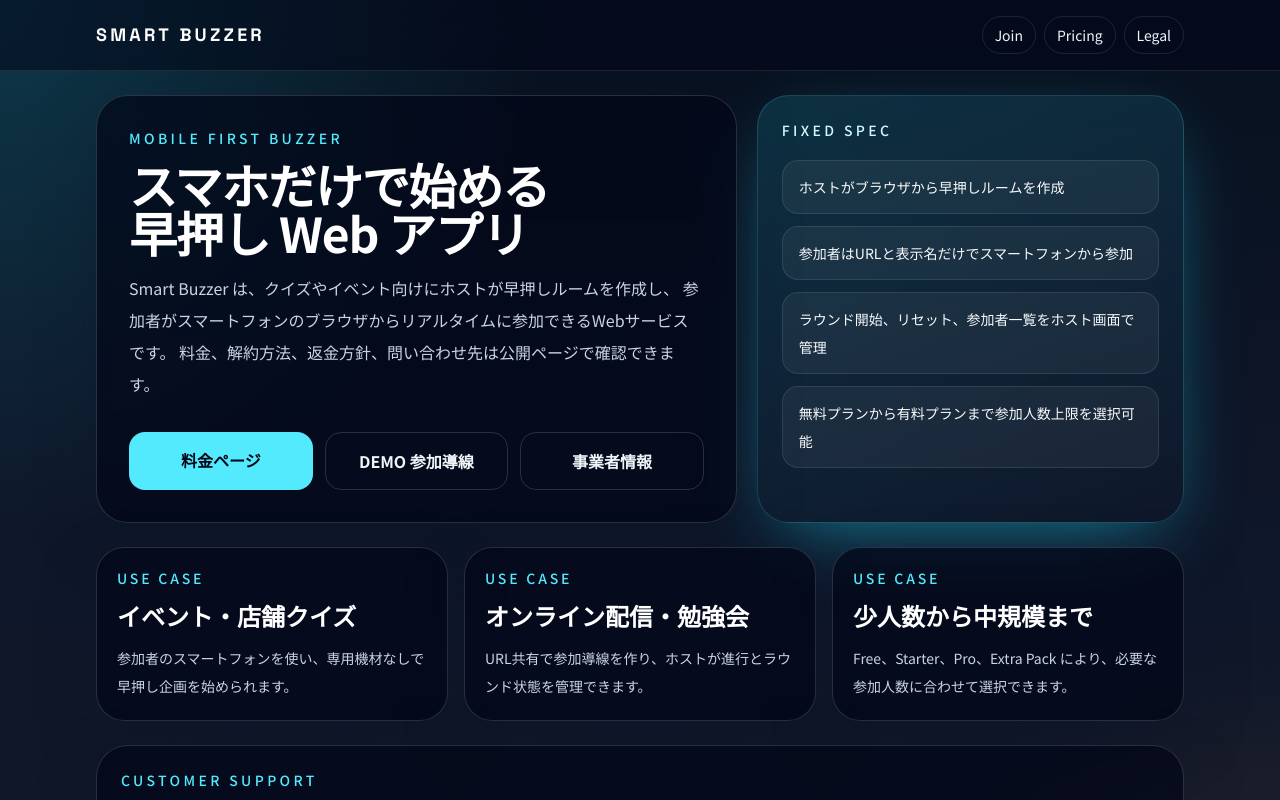
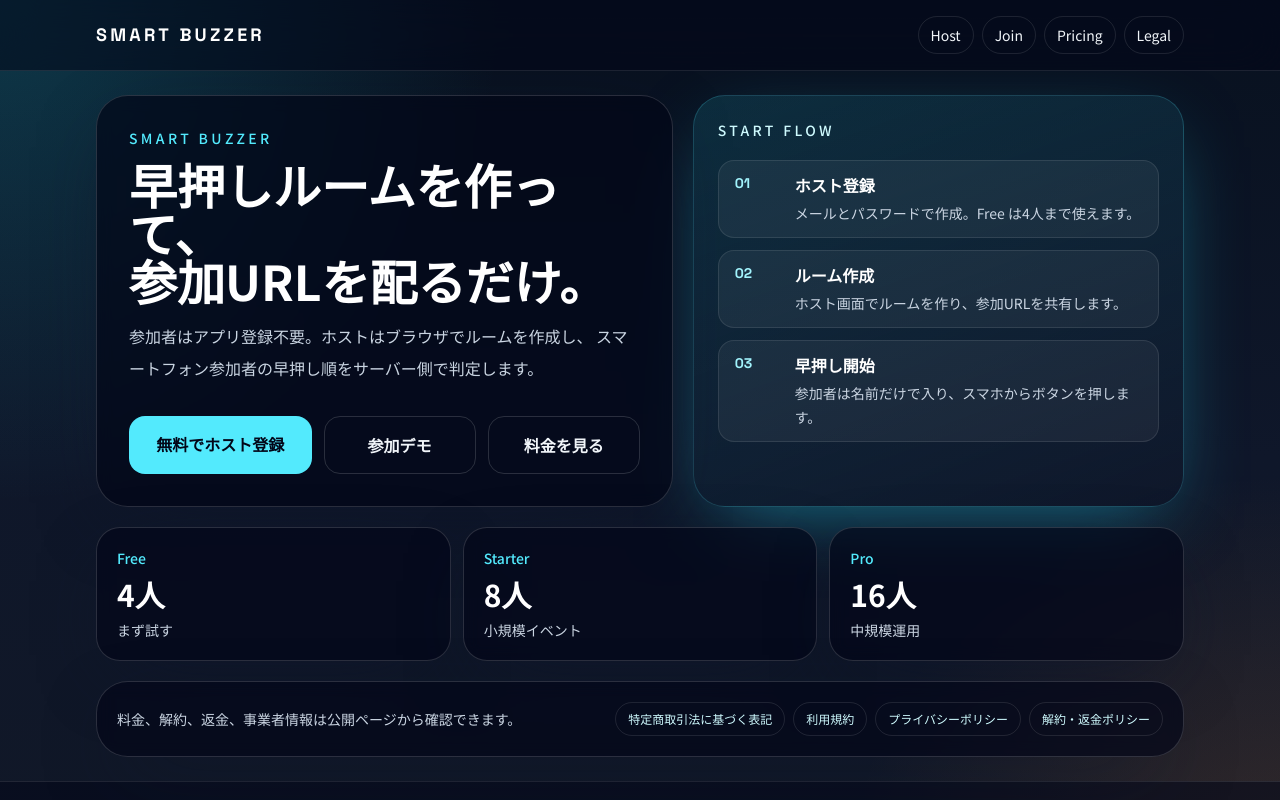
Before and after one commit to chop0522/smart-buzzer, a Next.js app: page / in a window 1280 px wide. Shown: the top 800 px of the page. Built offline with nearby package versions, Linux system fonts and the light colour scheme.

Commit message:
Improve host onboarding UI

```diff
--- a/app/layout.tsx
+++ b/app/layout.tsx
@@ -50,6 +50,7 @@
                 </Link>
                 <nav className="flex flex-wrap items-center gap-2 text-sm">
                   {[
+                    ["/host", "Host"],
                     ["/join/DEMO42", "Join"],
                     ["/pricing", "Pricing"],
                     ["/legal/tokushoho", "Legal"],
--- a/app/page.tsx
+++ b/app/page.tsx
@@ -1,115 +1,111 @@
 import Link from "next/link";
 import { LegalLinks } from "@/components/legal/legal-links";
-import { LEGAL_BUSINESS_INFO } from "@/lib/legal";
 
-const features = [
-  "ホストがブラウザから早押しルームを作成",
-  "参加者はURLと表示名だけでスマートフォンから参加",
-  "ラウンド開始、リセット、参加者一覧をホスト画面で管理",
-  "無料プランから有料プランまで参加人数上限を選択可能",
+const steps = [
+  {
+    label: "01",
+    title: "ホスト登録",
+    copy: "メールとパスワードで作成。Free は4人まで使えます。",
+  },
+  {
+    label: "02",
+    title: "ルーム作成",
+    copy: "ホスト画面でルームを作り、参加URLを共有します。",
+  },
+  {
+    label: "03",
+    title: "早押し開始",
+    copy: "参加者は名前だけで入り、スマホからボタンを押します。",
+  },
 ];
 
-const useCases = [
-  {
-    title: "イベント・店舗クイズ",
-    copy: "参加者のスマートフォンを使い、専用機材なしで早押し企画を始められます。",
-  },
-  {
-    title: "オンライン配信・勉強会",
-    copy: "URL共有で参加導線を作り、ホストが進行とラウンド状態を管理できます。",
-  },
-  {
-    title: "少人数から中規模まで",
-    copy: "Free、Starter、Pro、Extra Pack により、必要な参加人数に合わせて選択できます。",
-  },
+const planHighlights = [
+  ["Free", "4人", "まず試す"],
+  ["Starter", "8人", "小規模イベント"],
+  ["Pro", "16人", "中規模運用"],
 ];
 
 export default function Home() {
   return (
-    <div className="space-y-6">
-      <section className="grid gap-5 lg:grid-cols-[1.2fr_0.8fr]">
+    <div className="space-y-5">
+      <section className="grid gap-5 lg:grid-cols-[1.08fr_0.92fr]">
         <div className="rounded-[2rem] border border-white/15 bg-slate-950/70 p-6 shadow-[0_24px_80px_-28px_rgba(15,23,42,0.8)] backdrop-blur sm:p-8">
           <p className="text-sm font-medium uppercase tracking-[0.24em] text-cyan-300">
-            Mobile First Buzzer
+            Smart Buzzer
           </p>
-          <h1 className="mt-3 max-w-2xl text-4xl font-semibold tracking-tight text-white sm:text-5xl">
-            スマホだけで始める
-            <br />
-            早押し Web アプリ
+          <h1 className="mt-3 max-w-3xl text-4xl font-semibold text-white sm:text-5xl">
+            早押しルームを作って、
+            <br className="hidden sm:block" />
+            参加URLを配るだけ。
           </h1>
           <p className="mt-4 max-w-2xl text-base leading-8 text-slate-300">
-            Smart Buzzer は、クイズやイベント向けにホストが早押しルームを作成し、
-            参加者がスマートフォンのブラウザからリアルタイムに参加できるWebサービスです。
-            料金、解約方法、返金方針、問い合わせ先は公開ページで確認できます。
+            参加者はアプリ登録不要。ホストはブラウザでルームを作成し、
+            スマートフォン参加者の早押し順をサーバー側で判定します。
           </p>
 
-          <div className="mt-8 grid gap-3 sm:grid-cols-3">
+          <div className="mt-8 grid gap-3 sm:grid-cols-[1.2fr_1fr_1fr]">
             <Link
-              href="/pricing"
+              href="/host"
               className="rounded-2xl bg-cyan-300 px-4 py-4 text-center text-base font-semibold text-slate-950 transition hover:bg-cyan-200"
             >
-              料金ページ
+              無料でホスト登録
             </Link>
             <Link
               href="/join/DEMO42"
               className="rounded-2xl border border-white/15 px-4 py-4 text-center text-base font-semibold text-slate-100 transition hover:bg-white/5"
             >
-              DEMO 参加導線
+              参加デモ
             </Link>
             <Link
-              href="/legal/tokushoho"
+              href="/pricing"
               className="rounded-2xl border border-white/15 px-4 py-4 text-center text-base font-semibold text-slate-100 transition hover:bg-white/5"
             >
-              事業者情報
+              料金を見る
             </Link>
           </div>
         </div>
 
-        <aside className="rounded-[2rem] border border-cyan-300/20 bg-[linear-gradient(160deg,rgba(34,211,238,0.16),rgba(15,23,42,0.85))] p-6 shadow-[0_24px_80px_-28px_rgba(34,211,238,0.65)]">
+        <aside className="rounded-[2rem] border border-cyan-300/20 bg-[linear-gradient(160deg,rgba(34,211,238,0.14),rgba(15,23,42,0.9))] p-6 shadow-[0_24px_80px_-28px_rgba(34,211,238,0.55)]">
           <p className="text-sm font-medium uppercase tracking-[0.24em] text-cyan-100">
-            Fixed Spec
+            Start Flow
           </p>
-          <ul className="mt-5 space-y-3">
-            {features.map((feature) => (
-              <li
-                key={feature}
-                className="rounded-2xl border border-white/10 bg-white/5 px-4 py-3 text-sm leading-7 text-slate-50"
+          <div className="mt-5 space-y-3">
+            {steps.map((step) => (
+              <div
+                key={step.label}
+                className="grid grid-cols-[3rem_1fr] gap-3 rounded-2xl border border-white/10 bg-white/5 px-4 py-3"
               >
-                {feature}
-              </li>
+                <span className="font-display text-sm font-semibold text-cyan-200">
+                  {step.label}
+                </span>
+                <div>
+                  <h2 className="text-base font-semibold text-white">{step.title}</h2>
+                  <p className="mt-1 text-sm leading-6 text-slate-300">{step.copy}</p>
+                </div>
+              </div>
             ))}
-          </ul>
+          </div>
         </aside>
       </section>
 
-      <section className="grid gap-4 lg:grid-cols-3">
-        {useCases.map((item) => (
+      <section className="grid gap-3 md:grid-cols-3">
+        {planHighlights.map(([name, limit, useCase]) => (
           <article
-            key={item.title}
-            className="rounded-[1.75rem] border border-white/15 bg-slate-950/70 p-5 shadow-[0_24px_80px_-28px_rgba(15,23,42,0.8)] backdrop-blur"
+            key={name}
+            className="rounded-3xl border border-white/15 bg-slate-950/65 p-5 shadow-[0_24px_80px_-28px_rgba(15,23,42,0.8)] backdrop-blur"
           >
-            <p className="text-sm font-medium uppercase tracking-[0.2em] text-cyan-300">
-              Use Case
-            </p>
-            <h2 className="mt-3 text-2xl font-semibold text-white">{item.title}</h2>
-            <p className="mt-3 text-sm leading-7 text-slate-300">{item.copy}</p>
+            <p className="text-sm font-medium text-cyan-300">{name}</p>
+            <p className="mt-2 text-3xl font-semibold text-white">{limit}</p>
+            <p className="mt-2 text-sm text-slate-300">{useCase}</p>
           </article>
         ))}
       </section>
 
-      <section className="rounded-[2rem] border border-white/15 bg-slate-950/70 p-6 shadow-[0_24px_80px_-28px_rgba(15,23,42,0.8)] backdrop-blur">
-        <p className="text-sm font-medium uppercase tracking-[0.24em] text-cyan-300">
-          Customer Support
-        </p>
-        <h2 className="mt-2 text-2xl font-semibold text-white">
-          料金・契約・問い合わせ
-        </h2>
-        <p className="mt-3 max-w-3xl text-sm leading-7 text-slate-300">
-          Starter / Pro / Extra Pack は月額課金で、決済は Stripe Checkout
-          を通じて安全に処理されます。導入相談、請求、解約、返金に関する問い合わせは
-          {LEGAL_BUSINESS_INFO.email} で受け付けています。
-        </p>
-        <div className="mt-5">
+      <section className="rounded-[2rem] border border-white/15 bg-slate-950/65 p-5 shadow-[0_24px_80px_-28px_rgba(15,23,42,0.8)] backdrop-blur">
+        <div className="flex flex-col gap-3 sm:flex-row sm:items-center sm:justify-between">
+          <p className="text-sm leading-7 text-slate-300">
+            料金、解約、返金、事業者情報は公開ページから確認できます。
+          </p>
           <LegalLinks />
         </div>
       </section>
--- a/components/host/host-login-card.tsx
+++ b/components/host/host-login-card.tsx
@@ -2,6 +2,11 @@
 
 import { useState, useTransition } from "react";
 import { fetchJson } from "@/lib/fetch-json";
+
+const authModes = [
+  { value: "sign-in", label: "ログイン" },
+  { value: "sign-up", label: "無料登録" },
+] as const;
 
 export function HostLoginCard({
   demoAvailable,
@@ -10,6 +15,7 @@
   demoAvailable: boolean;
   useSupabaseAuth?: boolean;
 }) {
+  const [mode, setMode] = useState<"sign-in" | "sign-up">("sign-in");
   const [email, setEmail] = useState("");
   const [displayName, setDisplayName] = useState("");
   const [password, setPassword] = useState("");
@@ -50,19 +56,50 @@
     });
   };
 
+  const isSignUp = useSupabaseAuth && mode === "sign-up";
+  const isPrimaryDisabled =
+    isPending ||
+    password.trim().length === 0 ||
+    (useSupabaseAuth && email.trim().length === 0) ||
+    (isSignUp && password.trim().length < 6);
+
   return (
     <section className="mx-auto flex w-full max-w-md flex-col gap-4 rounded-[2rem] border border-white/15 bg-slate-950/70 p-6 shadow-[0_24px_80px_-28px_rgba(15,23,42,0.8)] backdrop-blur">
       <div className="space-y-2">
         <p className="text-sm font-medium uppercase tracking-[0.24em] text-cyan-300">
-          Host Login
+          Host
         </p>
-        <h1 className="text-3xl font-semibold text-white">ホストだけログイン</h1>
+        <h1 className="text-3xl font-semibold text-white">
+          {isSignUp ? "無料でホスト登録" : "ホストログイン"}
+        </h1>
         <p className="text-sm leading-7 text-slate-300">
           {useSupabaseAuth
-            ? "Supabase Auth の Email / Password でホスト認証します。参加者は引き続きゲスト参加です。"
+            ? "ホストはメールアドレスで管理画面に入ります。参加者は登録不要のゲスト参加です。"
             : "参加者はゲスト参加です。ホストはサーバー側で検証されるセッションを取得してから、ルーム作成とラウンド操作を行います。"}
         </p>
       </div>
+
+      {useSupabaseAuth ? (
+        <div className="grid grid-cols-2 rounded-2xl border border-white/10 bg-white/5 p-1">
+          {authModes.map(({ value, label }) => (
+            <button
+              key={value}
+              type="button"
+              onClick={() => {
+                setMode(value);
+                setMessage(null);
+              }}
+              className={`rounded-xl px-3 py-2 text-sm font-semibold transition ${
+                mode === value
+                  ? "bg-cyan-300 text-slate-950"
+                  : "text-slate-200 hover:bg-white/5"
+              }`}
+            >
+              {label}
+            </button>
+          ))}
+        </div>
+      ) : null}
 
       {useSupabaseAuth ? (
         <>
@@ -76,16 +113,18 @@
               className="w-full rounded-2xl border border-white/10 bg-white/5 px-4 py-3 text-base text-white outline-none transition focus:border-cyan-300 focus:bg-white/10"
             />
           </label>
+          {isSignUp ? (
             <label className="space-y-2">
               <span className="text-sm text-slate-200">表示名</span>
               <input
                 value={displayName}
                 onChange={(event) => setDisplayName(event.target.value)}
                 type="text"
-              placeholder="初回登録時のみ利用"
+                placeholder="ルームに表示するホスト名"
                 className="w-full rounded-2xl border border-white/10 bg-white/5 px-4 py-3 text-base text-white outline-none transition focus:border-cyan-300 focus:bg-white/10"
               />
             </label>
+          ) : null}
           <label className="space-y-2">
             <span className="text-sm text-slate-200">パスワード</span>
             <input
@@ -96,6 +135,11 @@
               className="w-full rounded-2xl border border-white/10 bg-white/5 px-4 py-3 text-base text-white outline-none transition focus:border-cyan-300 focus:bg-white/10"
             />
           </label>
+          {isSignUp ? (
+            <p className="rounded-2xl border border-cyan-300/20 bg-cyan-300/10 px-4 py-3 text-sm leading-6 text-cyan-50">
+              登録直後は Free プランです。4人までのルームを作成できます。
+            </p>
+          ) : null}
         </>
       ) : (
         <label className="space-y-2">
@@ -112,43 +156,26 @@
 
       <button
         type="button"
-        disabled={
-          isPending ||
-          password.trim().length === 0 ||
-          (useSupabaseAuth && email.trim().length === 0)
-        }
-        onClick={() =>
-          login({
-            email,
-            password,
-            intent: "sign-in",
-          })
-        }
-        className="rounded-2xl bg-cyan-300 px-4 py-3 text-base font-semibold text-slate-950 transition hover:bg-cyan-200 disabled:cursor-not-allowed disabled:opacity-60"
-      >
-        {isPending ? "ログイン中..." : "ホストとして入る"}
-      </button>
-
-      {useSupabaseAuth ? (
-        <button
-          type="button"
-          disabled={isPending || email.trim().length === 0 || password.trim().length < 6}
+        disabled={isPrimaryDisabled}
         onClick={() =>
           login(
             {
               email,
               password,
               displayName,
-                intent: "sign-up",
+              intent: isSignUp ? "sign-up" : "sign-in",
             },
             "ホストアカウントを作成しました。確認メールが有効な場合は承認後にログインしてください。",
           )
         }
-          className="rounded-2xl border border-white/15 px-4 py-3 text-sm font-medium text-slate-100 transition hover:bg-white/5 disabled:cursor-not-allowed disabled:opacity-60"
+        className="rounded-2xl bg-cyan-300 px-4 py-3 text-base font-semibold text-slate-950 transition hover:bg-cyan-200 disabled:cursor-not-allowed disabled:opacity-60"
       >
-          初回ホスト登録
+        {isPending
+          ? "送信中..."
+          : isSignUp
+            ? "無料でホスト登録"
+            : "ホストとして入る"}
       </button>
-      ) : null}
 
       {demoAvailable && !useSupabaseAuth ? (
         <button
```
Also changed, not shown: 2 other files (tests, documents, lock files or other folders). Lines whose indentation alone changed are shown as unchanged.
